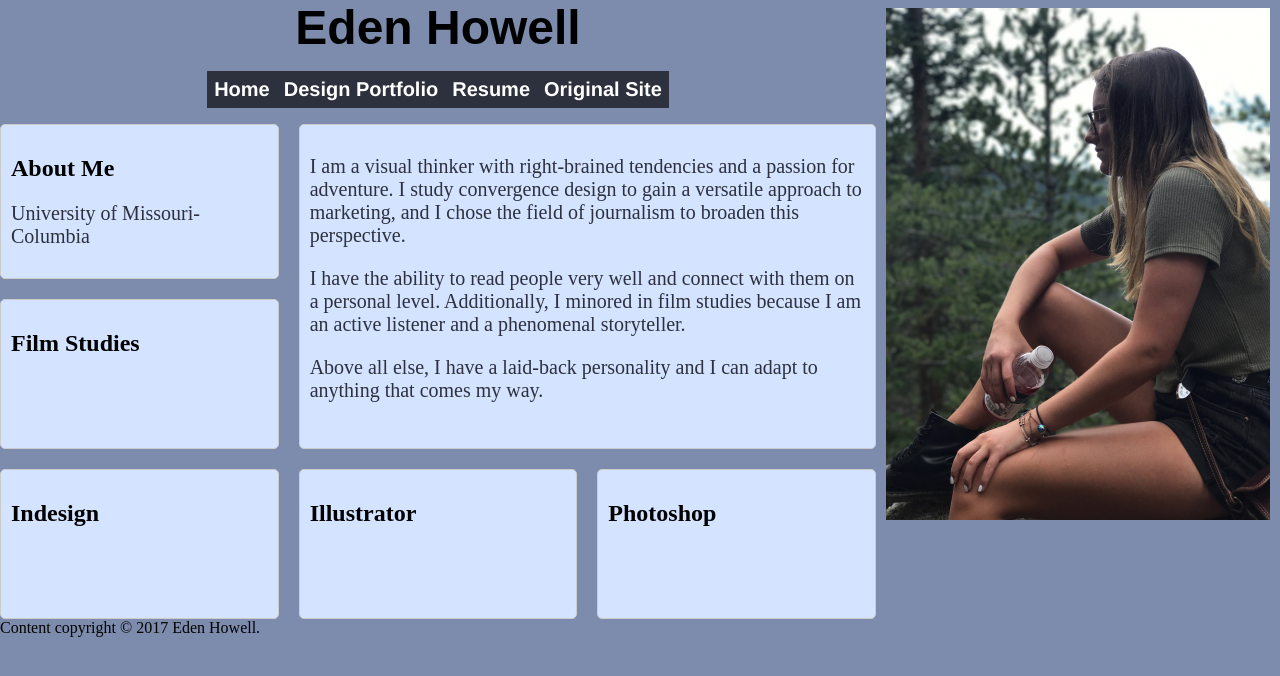
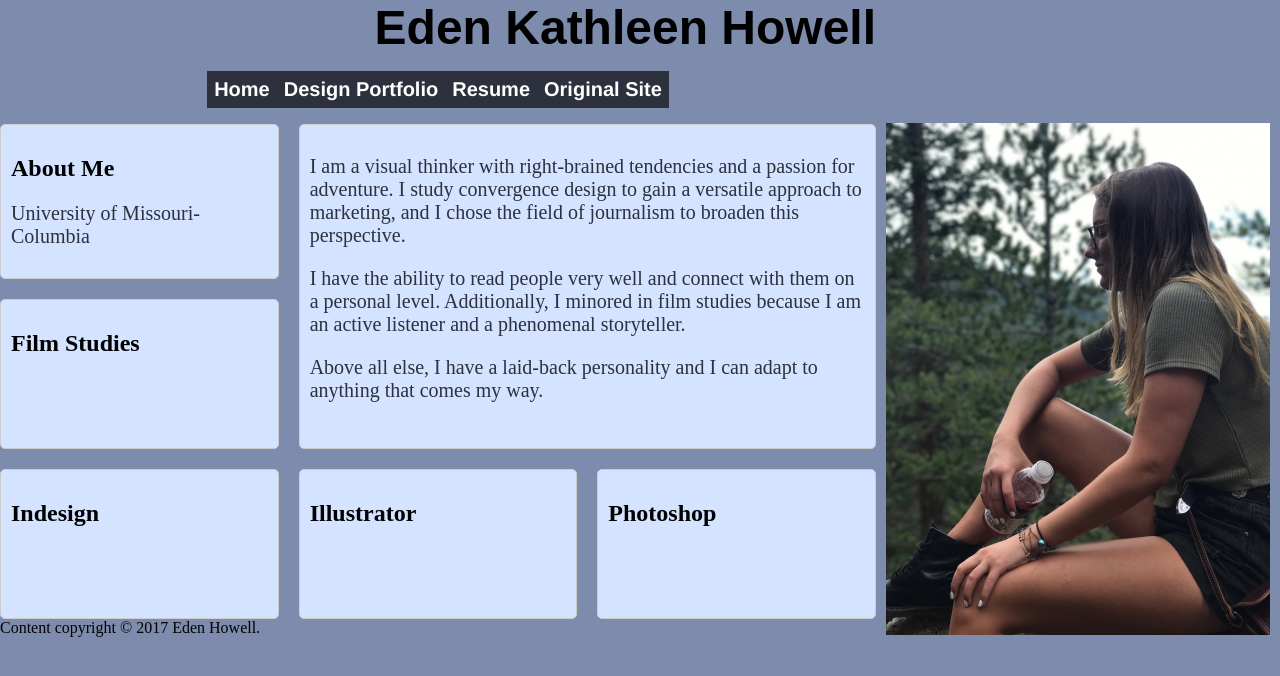
Before and after one commit to J4502-fs17/edenhowell, a plain HTML site: page index.html in a window 1280 px wide. Drawn offline with Linux system fonts and the light colour scheme.

Commit message:
getting better

```diff
--- a/index.html
+++ b/index.html
@@ -15,7 +15,7 @@
   </head>
 
 <body>
-<h1> Eden Howell </h1>
+<h1> Eden Kathleen Howell </h1>
 
     <div id="header">
 
--- a/style.css
+++ b/style.css
@@ -39,7 +39,7 @@ h1{
   font-family: 'Maven Pro', sans-serif;
   display: block;
   margin:0;
-  text-align:center;
+  text-align:Right;
 }
   img {
     border: none;
@@ -47,6 +47,7 @@ h1{
     width: 40%;
     margin-right: 10px;
     padding-left: 10px;
+    padding-top: 115px;
 }
 
 body{
```
